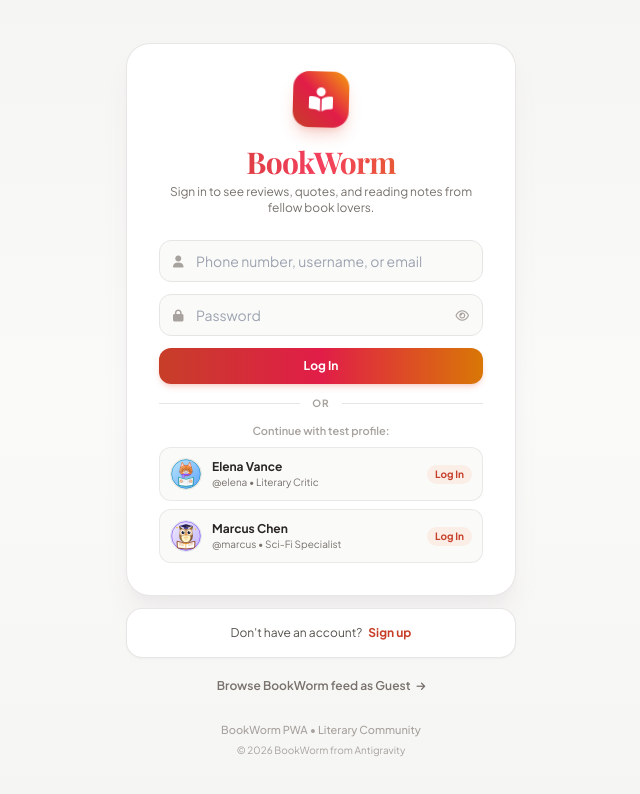
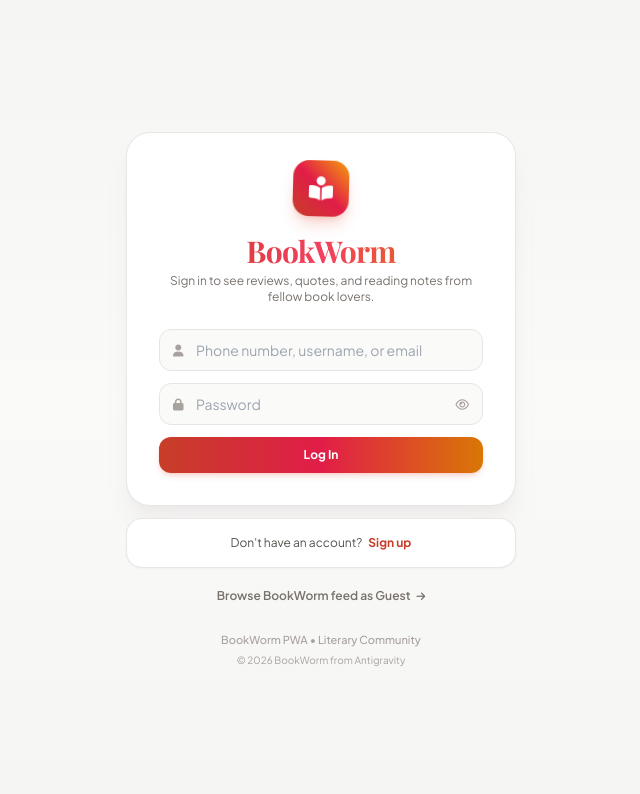
Before and after one commit to afsalcheekode/bookworm, a website with bundled scripts: page public/index.html in a window 1280 px wide. Shown: the whole page, without its empty margins (319-959 px from the left). Built offline with nearby package versions, Linux system fonts and the light colour scheme; files whose address does not match are found by name; a web font is replaced by a local one.

Commit message:
ui: remove test account quick login buttons for clean production launch

```diff
--- a/public/index.html
+++ b/public/index.html
@@ -164,49 +164,6 @@
           >
             Log In
           </button>
-
-          <!-- OR Divider -->
-          <div class="flex items-center my-4">
-            <div class="flex-1 h-px bg-stone-200 dark:bg-stone-800"></div>
-            <span class="px-3 text-[10px] font-bold text-stone-400 uppercase tracking-widest">OR</span>
-            <div class="flex-1 h-px bg-stone-200 dark:bg-stone-800"></div>
-          </div>
-
-          <!-- 1-Click Instant Demo Login (Instagram "Continue as...") -->
-          <div>
-            <p class="text-[11px] font-semibold text-stone-400 dark:text-stone-400 text-center mb-2">Continue with test profile:</p>
-            <div class="space-y-2">
-              <button
-                type="button"
-                onclick="app.fillDemoLogin('elena', 'Password123!')"
-                class="w-full p-2.5 rounded-xl bg-stone-50 dark:bg-stone-800/80 hover:bg-brand-50 dark:hover:bg-brand-950/40 border border-stone-200/80 dark:border-stone-700/80 flex items-center justify-between text-left transition group"
-              >
-                <div class="flex items-center gap-2.5">
-                  <img src="/avatars/reading-cat.svg" class="w-8 h-8 rounded-full border border-brand-200 dark:border-brand-800 bg-amber-100" alt="Elena">
-                  <div>
-                    <p class="text-xs font-bold text-stone-800 dark:text-stone-200 group-hover:text-brand-600">Elena Vance</p>
-                    <p class="text-[10px] text-stone-500">@elena • Literary Critic</p>
-                  </div>
-                </div>
-                <span class="text-[10px] font-bold text-brand-600 dark:text-brand-400 px-2 py-0.5 rounded-full bg-brand-100/60 dark:bg-brand-950/60">Log In</span>
-              </button>
-
-              <button
-                type="button"
-                onclick="app.fillDemoLogin('marcus', 'Password123!')"
-                class="w-full p-2.5 rounded-xl bg-stone-50 dark:bg-stone-800/80 hover:bg-brand-50 dark:hover:bg-brand-950/40 border border-stone-200/80 dark:border-stone-700/80 flex items-center justify-between text-left transition group"
-              >
-                <div class="flex items-center gap-2.5">
-                  <img src="/avatars/owl-scholar.svg" class="w-8 h-8 rounded-full border border-brand-200 dark:border-brand-800 bg-blue-100" alt="Marcus">
-                  <div>
-                    <p class="text-xs font-bold text-stone-800 dark:text-stone-200 group-hover:text-brand-600">Marcus Chen</p>
-                    <p class="text-[10px] text-stone-500">@marcus • Sci-Fi Specialist</p>
-                  </div>
-                </div>
-                <span class="text-[10px] font-bold text-brand-600 dark:text-brand-400 px-2 py-0.5 rounded-full bg-brand-100/60 dark:bg-brand-950/60">Log In</span>
-              </button>
-            </div>
-          </div>
         </form>
 
         <!-- 2. REGISTER / SIGN UP FORM -->
@@ -1165,12 +1122,11 @@
         <form id="loginForm" onsubmit="app.handleLogin(event)" class="space-y-3.5">
           <div>
             <label class="block text-xs font-bold text-stone-600 dark:text-stone-300 uppercase tracking-wider mb-1">Username or Email</label>
-            <input type="text" id="loginUsername" required placeholder="elena or elena@bookworm.net" class="w-full px-3.5 py-2.5 rounded-xl text-xs sm:text-sm bg-stone-50 dark:bg-stone-900 border border-stone-200 dark:border-stone-700 focus:border-brand-500 focus:outline-none transition">
+            <input type="text" id="loginUsername" required placeholder="Username or email" class="w-full px-3.5 py-2.5 rounded-xl text-xs sm:text-sm bg-stone-50 dark:bg-stone-900 border border-stone-200 dark:border-stone-700 focus:border-brand-500 focus:outline-none transition">
           </div>
           <div>
             <label class="block text-xs font-bold text-stone-600 dark:text-stone-300 uppercase tracking-wider mb-1">Password</label>
             <input type="password" id="loginPassword" required placeholder="••••••••" class="w-full px-3.5 py-2.5 rounded-xl text-xs sm:text-sm bg-stone-50 dark:bg-stone-900 border border-stone-200 dark:border-stone-700 focus:border-brand-500 focus:outline-none transition">
-            <p class="text-[11px] text-stone-400 mt-1">Demo password for seed accounts is <code>Password123!</code></p>
           </div>
           <button type="submit" class="w-full py-2.5 bg-brand-500 hover:bg-brand-600 text-white font-bold rounded-xl text-xs shadow transition active:scale-95">
             Sign In
@@ -1200,18 +1156,9 @@
           </button>
         </form>
 
-        <!-- Quick One-Click Switcher for Demo testing -->
-        <div class="mt-6 pt-4 border-t border-stone-100 dark:border-stone-800">
-          <p class="text-[11px] font-bold text-stone-400 uppercase tracking-wider text-center mb-2">Test Accounts (Secure Login)</p>
-          <div class="grid grid-cols-2 gap-2 text-xs">
-            <button type="button" onclick="app.loginWithCredentials('elena', 'Password123!');" class="p-2 rounded-xl bg-stone-100 dark:bg-stone-800 text-center hover:bg-brand-50 hover:text-brand-600 transition font-semibold">
-              Elena Vance
-            </button>
-            <button type="button" onclick="app.loginWithCredentials('marcus', 'Password123!');" class="p-2 rounded-xl bg-stone-100 dark:bg-stone-800 text-center hover:bg-brand-50 hover:text-brand-600 transition font-semibold">
-              Marcus Chen
-            </button>
-          </div>
-          <button type="button" onclick="app.handleLogout();" class="mt-3 w-full text-center text-xs text-rose-500 hover:underline flex items-center justify-center gap-1.5">
+        <!-- Log Out Current Session (if logged in) -->
+        <div id="authModalLogoutWrap" class="mt-4 pt-4 border-t border-stone-100 dark:border-stone-800">
+          <button type="button" onclick="app.handleLogout();" class="w-full text-center text-xs text-rose-500 hover:underline flex items-center justify-center gap-1.5 font-semibold">
             <i class="fa-solid fa-arrow-right-from-bracket text-xs"></i>
             <span>Log Out Current Session</span>
           </button>
```
